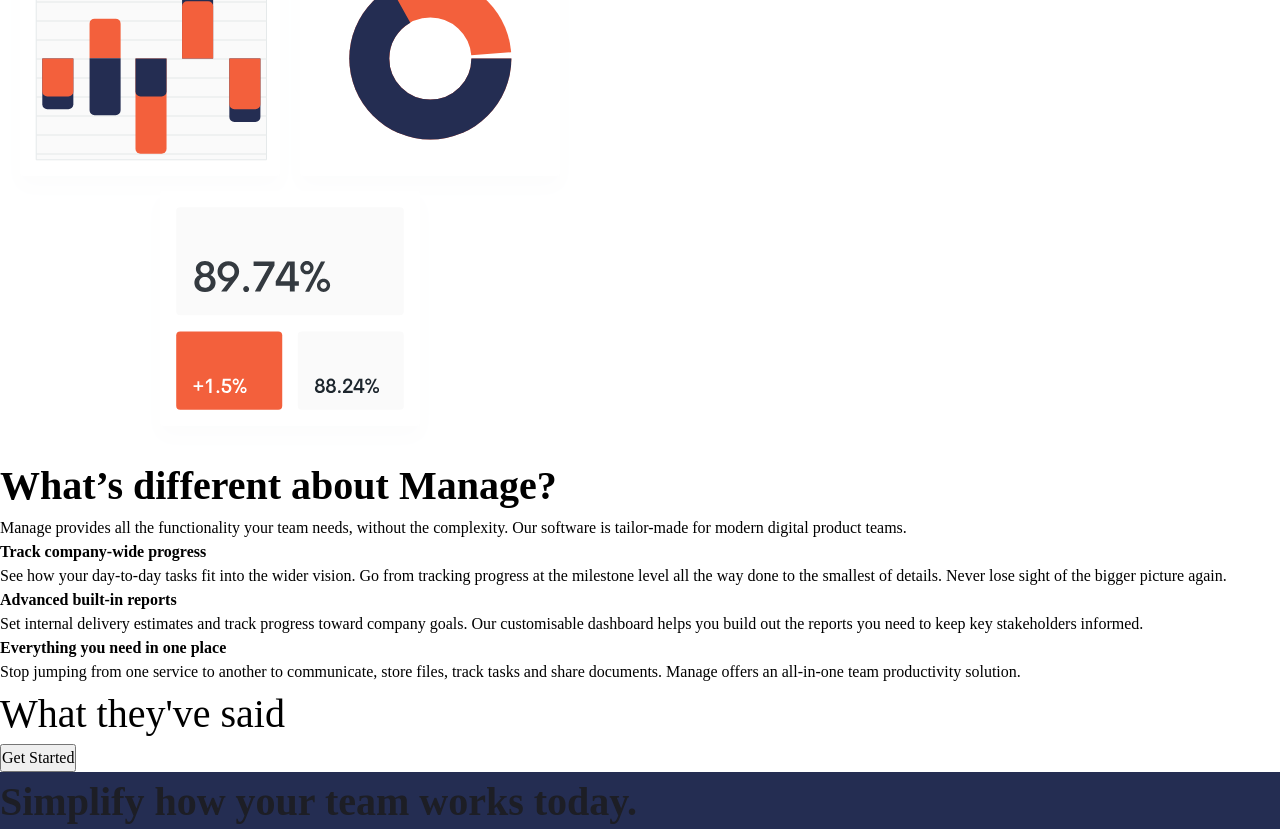
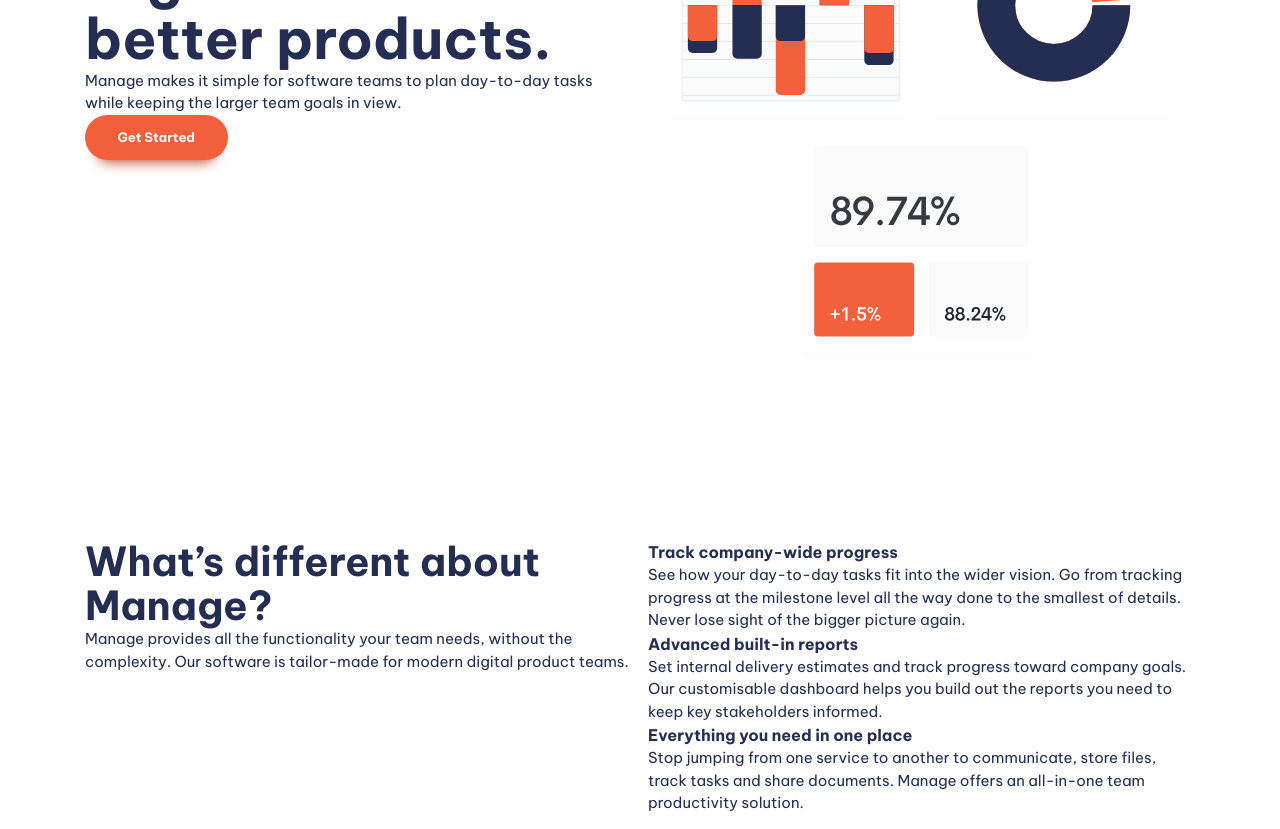
Before and after one commit to Coder-IsiahJones/Manage-Landing-Page, a website built with Vite: page index.html in a window 1280 px wide. Shown: the part 377-1206 px from the top of the page. Built offline with nearby package versions, Linux system fonts and the light colour scheme.

Commit message:
started styling

```diff
--- a/index.html
+++ b/index.html
@@ -30,7 +30,7 @@
   </header>
 
   <main>
-    <section>
+    <section class="padding-block-900">
       <div class="container">
         <div class="even-columns">
           <div>
@@ -48,7 +48,7 @@
       </div>
     </section>
 
-    <section>
+    <section class="padding-block-900">
       <div class="container">
         <div class="even-columns">
           <div>
@@ -83,13 +83,13 @@
       </div>
     </section>
 
-    <section class="carousel">
-      <h2 class="fs-secondary-heading">What they've said</h2>
+    <section class="carousel | padding-block-700">
+      <h2 class="fs-secondary-heading fw-bold">What they've said</h2>
       <!-- Carousel here -->
       <button class="button">Get Started</button>
     </section>
 
-    <section class="cta | bg-primary-400 text-neutral-100">
+    <section class="cta | padding-block-700 bg-accent-400 text-neutral-100">
       <div class="container">
         <div class="even-columns">
           <div>
@@ -103,7 +103,7 @@
     </section>
   </main>
 
-  <footer class="bg-neutral-900 text-neutral-100">
+  <footer class="padding-block-700 bg-neutral-900 text-neutral-100">
     <div class="container">
       <div class="even-columns">
         <div>
@@ -140,6 +140,7 @@
     </div>
   </footer>
 
+
   <script type="module" src="/main.js"></script>
 </body>
 
--- a/style.css
+++ b/style.css
@@ -1,11 +1,13 @@
 :root {
+  --clr-accent-500: hsl(12, 60%, 45%);
   --clr-accent-400: hsl(12, 88%, 59%);
+  --clr-accent-300: hsl(12, 88%, 75%);
   --clr-accent-100: hsl(13, 100%, 96%);
 
   --clr-primary-400: hsl(228, 39%, 23%);
 
-  --clr-neutral-100: hsl(232, 12%, 13%);
-  --clr-neutral-900: hsl(0, 0%, 0%);
+  --clr-neutral-900: hsl(232, 12%, 13%);
+  --clr-neutral-100: hsl(0 0% 100%);
 
   --ff-primary: "Be Vietnam Pro", sans-serif;
 
@@ -14,7 +16,7 @@
 
   --fw-regular: 400;
   --fw-semi-bold: 500;
-  --fw-bold: 900;
+  --fw-bold: 700;
 
   --fs-300: 0.8125rem;
   --fs-400: 0.875rem;
@@ -29,6 +31,16 @@
   --fs-secondary-heading: var(--fs-700);
   --fs-nav: var(--fs-500);
   --fs-button: var(--fs-300);
+
+  --size-100: 0.25rem;
+  --size-200: 0.5rem;
+  --size-300: 0.75rem;
+  --size-400: 1rem;
+  --size-500: 1.5rem;
+  --size-600: 2rem;
+  --size-700: 3rem;
+  --size-800: 4rem;
+  --size-900: 5rem;
 }
 
 @media (min-width: 50em) {
@@ -36,9 +48,12 @@
     --fs-body: var(--fs-500);
     --fs-primary-heading: var(--fs-900);
     --fs-secondary-heading: var(--fs-800);
+
     --fs-nav: var(--fs-300);
   }
 }
+
+// https://piccalil.li/blog/a-modern-css-reset
 
 /* Box sizing rules */
 *,
@@ -67,7 +82,7 @@
 
 html,
 body {
-  min-height: 100%;
+  height: 100%;
 }
 
 /* Set core body defaults */
@@ -105,7 +120,7 @@
   }
 }
 
-/* Utility */
+/* Utility classes */
 
 .text-primary-400 {
   color: var(--clr-primary-400);
@@ -148,11 +163,14 @@
 .fw-regular {
   font-weight: var(--fw-regular);
 }
+
 .fs-primary-heading {
   font-size: var(--fs-primary-heading);
+  line-height: 1.1;
 }
 .fs-secondary-heading {
   font-size: var(--fs-secondary-heading);
+  line-height: 1.1;
 }
 
 .fs-300 {
@@ -164,3 +182,73 @@
 .fs-500 {
   font-size: var(--fs-500);
 }
+.fs-600 {
+  font-size: var(--fs-600);
+}
+
+.padding-block-900 {
+  padding-block: var(--size-900);
+}
+.padding-block-700 {
+  padding-block: var(--size-700);
+}
+
+.container {
+  --max-width: 1110px;
+  --padding: 1rem;
+
+  width: min(var(--max-width), 100% - (var(--padding) * 2));
+  margin-inline: auto;
+}
+
+.even-columns {
+  display: grid;
+  gap: 1rem;
+}
+
+@media (min-width: 50em) {
+  .even-columns {
+    grid-auto-flow: column;
+    grid-auto-columns: 1fr;
+  }
+}
+
+/* general styling */
+
+body {
+  font-size: var(--fs-body);
+  font-family: var(--ff-body);
+  color: var(--clr-primary-400);
+}
+
+/* button */
+
+.button {
+  cursor: pointer;
+  text-decoration: none;
+  border: 0;
+  border-radius: 100vmax;
+  padding: 1.25em 2.5em;
+  font-weight: var(--fw-bold);
+  font-size: var(--fs-button);
+  line-height: 1;
+  color: var(--clr-neutral-100);
+  background-color: var(--clr-accent-400);
+  box-shadow: 0 1.125em 1em -1em var(--clr-accent-500);
+}
+
+.button[data-type="inverted"] {
+  background-color: var(--clr-neutral-100);
+  color: var(--clr-accent-400);
+}
+
+.button:hover,
+.button:focus-visible {
+  background-color: var(--clr-accent-300);
+}
+
+.button[data-type="inverted"]:hover,
+.button[data-type="inverted"]:focus-visible {
+  background-color: var(--clr-neutral-100);
+  color: var(--clr-accent-300);
+}
```
